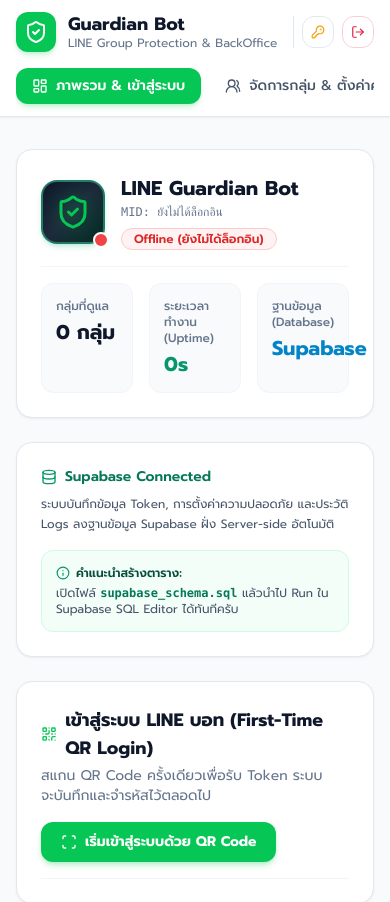
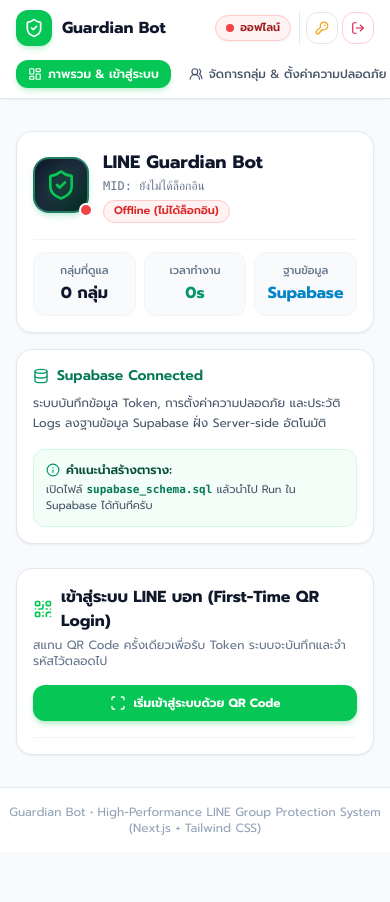
Before and after one commit to wteamworkspace-lab/guardianbot, a Next.js app: page / in a window 390 px wide. Shown: the top 902 px of the page. After the commit the page ends 852 px from the top, so only its background shows below. Built offline with nearby package versions, Linux system fonts and the light colour scheme; no server answers; sample sign-in values are in the browser's storage.

Commit message:
style: optimize mobile responsive layout, touch navigation, and profile cards

```diff
--- a/src/app/globals.css
+++ b/src/app/globals.css
@@ -39,3 +39,13 @@
 }
 input:checked + .slider { background-color: #06C755; }
 input:checked + .slider:before { transform: translateX(20px); }
+
+/* Hide scrollbar for Chrome, Safari and Opera */
+.no-scrollbar::-webkit-scrollbar {
+  display: none;
+}
+/* Hide scrollbar for IE, Edge and Firefox */
+.no-scrollbar {
+  -ms-overflow-style: none;  /* IE and Edge */
+  scrollbar-width: none;  /* Firefox */
+}
--- a/src/app/logs/page.jsx
+++ b/src/app/logs/page.jsx
@@ -31,27 +31,27 @@
   return (
     <div className="space-y-6">
 
-      <div className="flex flex-col sm:flex-row sm:items-center justify-between gap-4">
+      <div className="flex flex-col sm:flex-row sm:items-center justify-between gap-3 sm:gap-4">
         <div>
-          <h2 className="text-xl font-bold text-slate-900 flex items-center space-x-2">
-            <ClipboardList className="w-6 h-6 text-line" />
+          <h2 className="text-lg sm:text-xl font-bold text-slate-900 flex items-center space-x-2">
+            <ClipboardList className="w-5 h-5 sm:w-6 sm:h-6 text-line" />
             <span>ประวัติการตรวจจับและเตะผู้กระทำผิด (Audit Logs)</span>
           </h2>
-          <p className="text-sm text-slate-500 mt-0.5">
+          <p className="text-xs sm:text-sm text-slate-500 mt-0.5">
             บันทึกเหตุการณ์ทุกครั้งที่มีการเตะคนส่งลิงก์ เชิญมั่ว หรือเตะคนอื่น
           </p>
         </div>
         <button
           onClick={fetchLogs}
           disabled={isLoading}
-          className="px-4 py-2.5 rounded-xl bg-white hover:bg-slate-50 text-slate-700 text-xs font-semibold flex items-center space-x-2 transition border border-slate-200 shadow-sm self-start sm:self-auto active:scale-95"
+          className="w-full sm:w-auto px-4 py-2 sm:py-2.5 rounded-xl bg-white hover:bg-slate-50 text-slate-700 text-xs font-semibold flex items-center justify-center space-x-2 transition border border-slate-200 shadow-sm active:scale-95 shrink-0"
         >
-          <RefreshCw className={`w-4 h-4 text-slate-600 ${isLoading ? 'animate-spin' : ''}`} />
+          <RefreshCw className={`w-3.5 h-3.5 sm:w-4 sm:h-4 text-slate-600 ${isLoading ? 'animate-spin' : ''}`} />
           <span>รีเฟรชประวัติ</span>
         </button>
       </div>
 
-      <div className="light-card rounded-2xl p-6 space-y-4 shadow-sm">
+      <div className="light-card rounded-2xl p-4 sm:p-6 space-y-4 shadow-sm">
         <div className="overflow-x-auto">
           <table className="w-full text-left text-xs text-slate-600">
             <thead className="bg-slate-50 text-slate-500 uppercase text-[10px] tracking-wider border-b border-slate-200">
--- a/src/app/page.jsx
+++ b/src/app/page.jsx
@@ -80,44 +80,44 @@
     <div className="space-y-6">
 
       {/* Bot Profile & Overview Card */}
-      <div className="grid grid-cols-1 md:grid-cols-3 gap-6">
+      <div className="grid grid-cols-1 md:grid-cols-3 gap-4 sm:gap-6">
 
         {/* Status Card */}
-        <div className="light-card rounded-2xl p-6 md:col-span-2 space-y-4 shadow-sm">
-          <div className="flex items-start justify-between">
-            <div className="flex items-center space-x-4">
-              <div className="relative">
+        <div className="light-card rounded-2xl p-4 sm:p-6 md:col-span-2 space-y-4 shadow-sm">
+          <div className="flex flex-col sm:flex-row sm:items-start justify-between gap-4">
+            <div className="flex items-center space-x-3.5 sm:space-x-4 min-w-0">
+              <div className="relative shrink-0">
                 {statusData.profile?.pictureUrl ? (
                   <img
                     src={statusData.profile.pictureUrl}
                     alt="Bot Avatar"
-                    className="w-16 h-16 rounded-2xl bg-slate-100 border-2 border-slate-200 object-cover shadow-sm"
+                    className="w-14 h-14 sm:w-16 sm:h-16 rounded-2xl bg-slate-100 border-2 border-slate-200 object-cover shadow-sm"
                   />
                 ) : (
-                  <div className="w-16 h-16 rounded-2xl bg-gradient-to-br from-slate-900 via-slate-800 to-emerald-950 border-2 border-emerald-400/50 flex items-center justify-center shadow-md shadow-emerald-500/20">
-                    <ShieldCheck className="w-9 h-9 text-line drop-shadow-[0_0_10px_rgba(6,199,85,0.6)]" />
+                  <div className="w-14 h-14 sm:w-16 sm:h-16 rounded-2xl bg-gradient-to-br from-slate-900 via-slate-800 to-emerald-950 border-2 border-emerald-400/50 flex items-center justify-center shadow-md shadow-emerald-500/20">
+                    <ShieldCheck className="w-8 h-8 sm:w-9 sm:h-9 text-line drop-shadow-[0_0_10px_rgba(6,199,85,0.6)]" />
                   </div>
                 )}
-                <span className={`absolute -bottom-1 -right-1 w-4 h-4 rounded-full border-2 border-white ${
+                <span className={`absolute -bottom-1 -right-1 w-3.5 h-3.5 sm:w-4 sm:h-4 rounded-full border-2 border-white ${
                   isOnline ? 'bg-emerald-500' : isWaitingAuth ? 'bg-amber-500' : 'bg-red-500'
                 }`}></span>
               </div>
-              <div>
-                <h2 className="text-xl font-bold text-slate-900">
+              <div className="min-w-0 flex-1">
+                <h2 className="text-lg sm:text-xl font-bold text-slate-900 truncate">
                   {statusData.profile?.displayName || 'LINE Guardian Bot'}
                 </h2>
-                <p className="text-xs text-slate-500 font-mono mt-0.5">
+                <p className="text-xs text-slate-500 font-mono mt-0.5 truncate max-w-[200px] sm:max-w-none">
                   MID: {statusData.profile?.mid || 'ยังไม่ได้ล็อกอิน'}
                 </p>
-                <div className="flex items-center space-x-2 mt-2">
-                  <span className={`px-3 py-0.5 rounded-full text-xs font-semibold border ${
+                <div className="flex items-center space-x-2 mt-1.5">
+                  <span className={`px-2.5 py-0.5 rounded-full text-[11px] sm:text-xs font-semibold border ${
                     isOnline
                       ? 'bg-emerald-50 text-emerald-700 border-emerald-200'
                       : isWaitingAuth
                       ? 'bg-amber-50 text-amber-700 border-amber-200'
                       : 'bg-red-50 text-red-600 border border-red-200'
                   }`}>
-                    {isOnline ? 'Online (ทำงานอยู่ 24 ชม.)' : isWaitingAuth ? 'กำลังรอการเข้าสู่ระบบ...' : 'Offline (ยังไม่ได้ล็อกอิน)'}
+                    {isOnline ? 'Online (ทำงาน 24 ชม.)' : isWaitingAuth ? 'รอเข้าสู่ระบบ...' : 'Offline (ไม่ได้ล็อกอิน)'}
                   </span>
                 </div>
               </div>
@@ -126,7 +126,7 @@
             {isOnline && (
               <button
                 onClick={handleLogout}
-                className="px-4 py-2 rounded-xl border border-red-200 bg-red-50/70 text-red-600 hover:bg-red-100 hover:border-red-300 text-xs font-bold flex items-center space-x-2 transition shadow-sm active:scale-95"
+                className="w-full sm:w-auto px-4 py-2 rounded-xl border border-red-200 bg-red-50/70 text-red-600 hover:bg-red-100 hover:border-red-300 text-xs font-bold flex items-center justify-center space-x-2 transition shadow-sm active:scale-95 shrink-0"
               >
                 <LogOut className="w-4 h-4 text-red-500" />
                 <span>ออกจากระบบ / สลับบัญชี</span>
@@ -135,24 +135,24 @@
           </div>
 
           {/* Metrics */}
-          <div className="grid grid-cols-3 gap-4 pt-4 border-t border-slate-100">
-            <div className="bg-slate-50 rounded-xl p-3.5 border border-slate-100">
-              <p className="text-xs font-medium text-slate-500">กลุ่มที่ดูแล</p>
-              <p className="text-xl font-bold text-slate-900 mt-1">{statusData.groupCount || 0} กลุ่ม</p>
+          <div className="grid grid-cols-3 gap-2 sm:gap-4 pt-3 sm:pt-4 border-t border-slate-100">
+            <div className="bg-slate-50 rounded-xl p-2.5 sm:p-3.5 border border-slate-100 text-center sm:text-left">
+              <p className="text-[11px] sm:text-xs font-medium text-slate-500 truncate">กลุ่มที่ดูแล</p>
+              <p className="text-base sm:text-xl font-bold text-slate-900 mt-0.5 sm:mt-1">{statusData.groupCount || 0} กลุ่ม</p>
             </div>
-            <div className="bg-slate-50 rounded-xl p-3.5 border border-slate-100">
-              <p className="text-xs font-medium text-slate-500">ระยะเวลาทำงาน (Uptime)</p>
-              <p className="text-xl font-bold text-emerald-600 mt-1">{statusData.uptime || 0}s</p>
+            <div className="bg-slate-50 rounded-xl p-2.5 sm:p-3.5 border border-slate-100 text-center sm:text-left">
+              <p className="text-[11px] sm:text-xs font-medium text-slate-500 truncate">เวลาทำงาน</p>
+              <p className="text-base sm:text-xl font-bold text-emerald-600 mt-0.5 sm:mt-1">{statusData.uptime || 0}s</p>
             </div>
-            <div className="bg-slate-50 rounded-xl p-3.5 border border-slate-100">
-              <p className="text-xs font-medium text-slate-500">ฐานข้อมูล (Database)</p>
-              <p className="text-xl font-bold text-sky-600 mt-1">Supabase</p>
+            <div className="bg-slate-50 rounded-xl p-2.5 sm:p-3.5 border border-slate-100 text-center sm:text-left">
+              <p className="text-[11px] sm:text-xs font-medium text-slate-500 truncate">ฐานข้อมูล</p>
+              <p className="text-base sm:text-xl font-bold text-sky-600 mt-0.5 sm:mt-1 truncate">Supabase</p>
             </div>
           </div>
         </div>
 
         {/* Database Helper */}
-        <div className="light-card rounded-2xl p-6 flex flex-col justify-between space-y-4 shadow-sm">
+        <div className="light-card rounded-2xl p-4 sm:p-6 flex flex-col justify-between space-y-4 shadow-sm">
           <div>
             <div className="flex items-center space-x-2 text-emerald-700 font-semibold text-sm">
               <Database className="w-4 h-4 text-emerald-600" />
@@ -162,32 +162,32 @@
               ระบบบันทึกข้อมูล Token, การตั้งค่าความปลอดภัย และประวัติ Logs ลงฐานข้อมูล Supabase ฝั่ง Server-side อัตโนมัติ
             </p>
           </div>
-          <div className="bg-emerald-50/60 rounded-xl p-3.5 border border-emerald-100 text-xs text-slate-700 space-y-1">
+          <div className="bg-emerald-50/60 rounded-xl p-3 sm:p-3.5 border border-emerald-100 text-xs text-slate-700 space-y-1">
             <p className="font-semibold text-emerald-900 flex items-center space-x-1.5">
               <Info className="w-3.5 h-3.5 text-emerald-600" />
               <span>คำแนะนำสร้างตาราง:</span>
             </p>
-            <p className="text-slate-600">เปิดไฟล์ <code className="text-emerald-700 font-bold font-mono">supabase_schema.sql</code> แล้วนำไป Run ใน Supabase SQL Editor ได้ทันทีครับ</p>
+            <p className="text-slate-600 text-[11px] sm:text-xs">เปิดไฟล์ <code className="text-emerald-700 font-bold font-mono">supabase_schema.sql</code> แล้วนำไป Run ใน Supabase ได้ทันทีครับ</p>
           </div>
         </div>
 
       </div>
 
       {/* First-Time QR Code Login Box */}
-      <div className="light-card rounded-2xl p-6 md:p-8 space-y-6 shadow-sm">
-        <div className="flex flex-col md:flex-row md:items-center justify-between gap-4 border-b border-slate-100 pb-4">
+      <div className="light-card rounded-2xl p-4 sm:p-6 md:p-8 space-y-6 shadow-sm">
+        <div className="flex flex-col sm:flex-row sm:items-center justify-between gap-4 border-b border-slate-100 pb-4">
           <div>
-            <h3 className="text-lg font-bold text-slate-900 flex items-center space-x-2">
-              <QrCode className="w-5 h-5 text-line" />
+            <h3 className="text-base sm:text-lg font-bold text-slate-900 flex items-center space-x-2">
+              <QrCode className="w-5 h-5 text-line shrink-0" />
               <span>เข้าสู่ระบบ LINE บอท (First-Time QR Login)</span>
             </h3>
-            <p className="text-sm text-slate-500 mt-1">สแกน QR Code ครั้งเดียวเพื่อรับ Token ระบบจะบันทึกและจำรหัสไว้ตลอดไป</p>
+            <p className="text-xs sm:text-sm text-slate-500 mt-1">สแกน QR Code ครั้งเดียวเพื่อรับ Token ระบบจะบันทึกและจำรหัสไว้ตลอดไป</p>
           </div>
-          <div className="flex items-center space-x-2">
+          <div className="flex flex-col sm:flex-row items-stretch sm:items-center gap-2">
             {isWaitingAuth && (
               <button
                 onClick={handleCancelLogin}
-                className="px-4 py-2.5 rounded-xl font-semibold text-sm border border-slate-300 bg-white hover:bg-slate-100 text-slate-700 transition shadow-sm"
+                className="w-full sm:w-auto px-4 py-2.5 rounded-xl font-semibold text-xs sm:text-sm border border-slate-300 bg-white hover:bg-slate-100 text-slate-700 transition shadow-sm active:scale-95"
               >
                 <span>ยกเลิกการสแกน</span>
               </button>
@@ -195,10 +195,10 @@
             <button
               onClick={handleStartQRLogin}
               disabled={isStartingLogin || isOnline || isWaitingAuth}
-              className={`px-5 py-2.5 rounded-xl font-bold text-sm flex items-center space-x-2 transition shadow-md ${
+              className={`w-full sm:w-auto px-5 py-2.5 rounded-xl font-bold text-xs sm:text-sm flex items-center justify-center space-x-2 transition shadow-md active:scale-95 ${
                 isOnline || isWaitingAuth
                   ? 'bg-slate-200 text-slate-400 cursor-not-allowed'
-                  : 'bg-line hover:bg-line-dark text-white shadow-line/25 active:scale-95'
+                  : 'bg-line hover:bg-line-dark text-white shadow-line/25'
               }`}
             >
               {isStartingLogin ? (
--- a/src/components/Navbar.jsx
+++ b/src/components/Navbar.jsx
@@ -167,64 +167,64 @@
         <div className="max-w-7xl mx-auto px-4 sm:px-6 lg:px-8">
 
           {/* Top Bar */}
-          <div className="h-16 flex items-center justify-between">
-            <Link href="/" className="flex items-center space-x-3 group">
-              <div className="w-10 h-10 rounded-xl bg-line flex items-center justify-center shadow-md shadow-line/20 group-hover:scale-105 transition-transform">
-                <ShieldCheck className="w-6 h-6 text-white" />
+          <div className="h-14 sm:h-16 flex items-center justify-between gap-2">
+            <Link href="/" className="flex items-center space-x-2.5 sm:space-x-3 group min-w-0">
+              <div className="w-9 h-9 sm:w-10 sm:h-10 rounded-xl bg-line flex items-center justify-center shadow-md shadow-line/20 group-hover:scale-105 transition-transform shrink-0">
+                <ShieldCheck className="w-5 h-5 sm:w-6 sm:h-6 text-white" />
               </div>
-              <div>
-                <h1 className="text-lg font-bold text-slate-900 leading-tight">Guardian Bot</h1>
-                <p className="text-xs text-slate-500">LINE Group Protection & BackOffice</p>
+              <div className="min-w-0">
+                <h1 className="text-base sm:text-lg font-bold text-slate-900 leading-tight truncate">Guardian Bot</h1>
+                <p className="text-[11px] sm:text-xs text-slate-500 truncate hidden xs:block">LINE Group Protection</p>
               </div>
             </Link>
 
             {/* Right Controls: Bot Status & Admin Account */}
-            <div className="flex items-center space-x-3">
+            <div className="flex items-center space-x-2 shrink-0">
               {/* Live Status Badge */}
-              <div className={`hidden sm:flex items-center space-x-2 px-3.5 py-1.5 rounded-full text-xs font-semibold shadow-sm border ${
+              <div className={`flex items-center space-x-1.5 sm:space-x-2 px-2.5 sm:px-3.5 py-1 sm:py-1.5 rounded-full text-[11px] sm:text-xs font-semibold shadow-sm border ${
                 isOnline
                   ? 'bg-emerald-50 border-emerald-200 text-emerald-800'
                   : isWaitingAuth
                   ? 'bg-amber-50 border-amber-200 text-amber-800'
                   : 'bg-red-50 border-red-200 text-red-800'
               }`}>
-                <span className={`w-2.5 h-2.5 rounded-full ${
+                <span className={`w-2 h-2 sm:w-2.5 sm:h-2.5 rounded-full shrink-0 ${
                   isOnline ? 'bg-emerald-500' : isWaitingAuth ? 'bg-amber-500 animate-ping' : 'bg-red-500'
                 }`}></span>
-                <span>
+                <span className="truncate max-w-[90px] xs:max-w-none">
                   {isOnline
-                    ? 'ออนไลน์ (Online)'
+                    ? 'ออนไลน์'
                     : isWaitingAuth
-                    ? (statusData.status === 'waiting_pin' ? 'กรุณากรอกรหัส PIN ใน LINE' : 'รอการสแกน QR Code')
-                    : 'ออฟไลน์ (Offline)'}
+                    ? (statusData.status === 'waiting_pin' ? 'กรอกรหัส PIN' : 'รอสแกน QR')
+                    : 'ออฟไลน์'}
                 </span>
               </div>
 
               {/* Admin Actions */}
-              <div className="flex items-center space-x-2 pl-2 border-l border-slate-200">
+              <div className="flex items-center space-x-1 sm:space-x-2 pl-1.5 sm:pl-2 border-l border-slate-200">
                 <button
                   onClick={() => setShowPasswordModal(true)}
-                  title="เปลี่ยนรหัสผ่านแดชบอร์ด"
-                  className="p-2 rounded-xl text-slate-600 hover:text-slate-900 hover:bg-slate-100 transition flex items-center gap-1.5 text-xs font-medium border border-slate-200"
+                  title="เปลี่ยนรหัสผ่านแอดมิน"
+                  className="p-2 sm:px-2.5 sm:py-1.5 rounded-xl text-slate-600 hover:text-slate-900 hover:bg-slate-100 transition flex items-center gap-1.5 text-xs font-medium border border-slate-200 active:scale-95"
                 >
                   <KeyRound className="w-3.5 h-3.5 text-amber-500" />
-                  <span className="hidden md:inline">เปลี่ยนรหัสผ่าน</span>
+                  <span className="hidden lg:inline">เปลี่ยนรหัส</span>
                 </button>
 
                 <button
                   onClick={handleLogout}
                   title="ออกจากระบบจัดการ"
-                  className="p-2 rounded-xl text-rose-600 hover:text-rose-700 hover:bg-rose-50 transition flex items-center gap-1.5 text-xs font-medium border border-rose-200"
+                  className="p-2 sm:px-2.5 sm:py-1.5 rounded-xl text-rose-600 hover:text-rose-700 hover:bg-rose-50 transition flex items-center gap-1.5 text-xs font-medium border border-rose-200 active:scale-95"
                 >
                   <LogOut className="w-3.5 h-3.5" />
-                  <span className="hidden md:inline">ออกจากระบบ</span>
+                  <span className="hidden lg:inline">ออกระบบ</span>
                 </button>
               </div>
             </div>
           </div>
 
-          {/* Path Navigation Links */}
-          <nav className="flex space-x-2 pb-3 overflow-x-auto pt-1">
+          {/* Path Navigation Links (Horizontal Smooth Touch Scroll) */}
+          <nav className="flex space-x-1.5 sm:space-x-2 pb-2.5 sm:pb-3 overflow-x-auto pt-1 no-scrollbar -mx-4 px-4 sm:mx-0 sm:px-0">
             {navItems.map((item) => {
               const Icon = item.icon;
               const isActive = pathname === item.href;
@@ -232,13 +232,13 @@
                 <Link
                   key={item.href}
                   href={item.href}
-                  className={`px-4 py-2 rounded-xl text-sm flex items-center space-x-2 transition font-medium whitespace-nowrap ${
+                  className={`px-3 sm:px-4 py-1.5 sm:py-2 rounded-xl text-xs sm:text-sm flex items-center space-x-1.5 sm:space-x-2 transition font-medium whitespace-nowrap shrink-0 active:scale-95 ${
                     isActive
                       ? 'bg-line text-white font-semibold shadow-md shadow-line/20'
                       : 'text-slate-600 hover:text-slate-900 hover:bg-slate-100'
                   }`}
                 >
-                  <Icon className="w-4 h-4" />
+                  <Icon className="w-3.5 h-3.5 sm:w-4 sm:h-4" />
                   <span>{item.label}</span>
                 </Link>
               );
```
